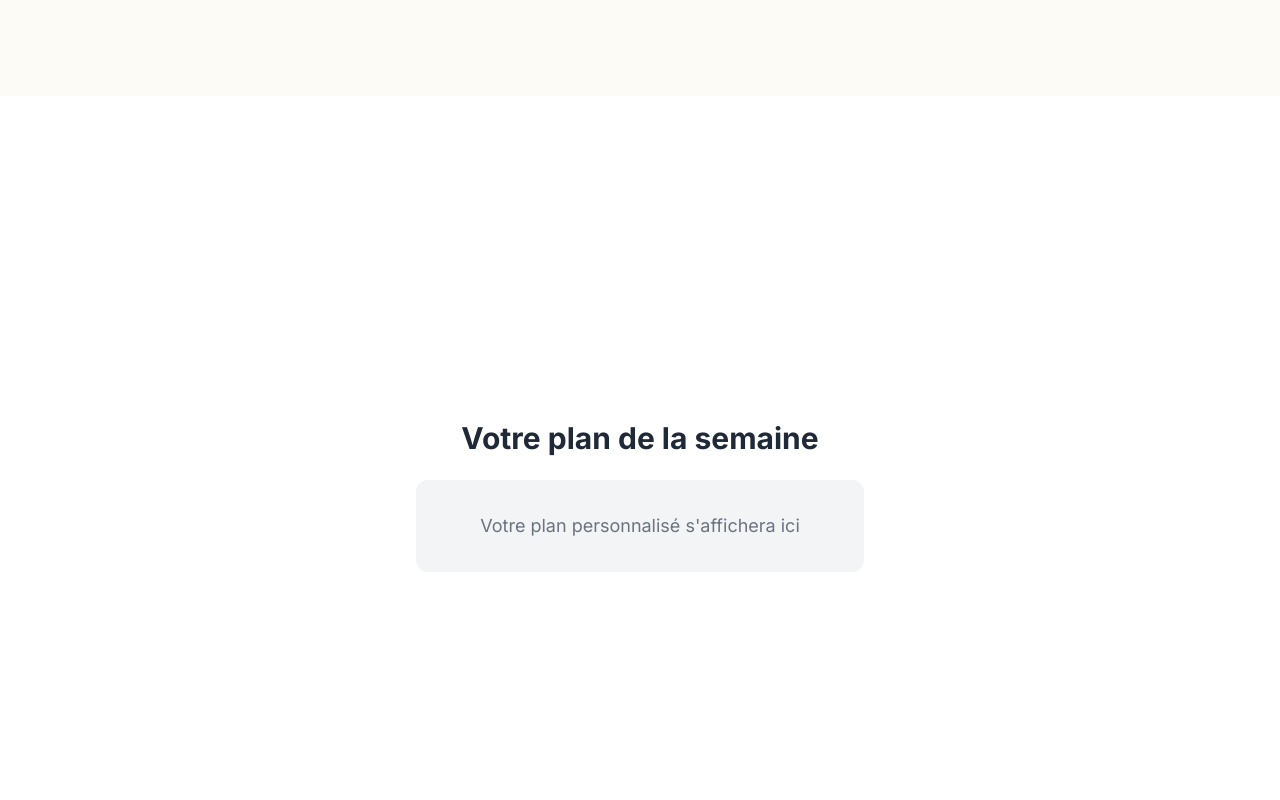
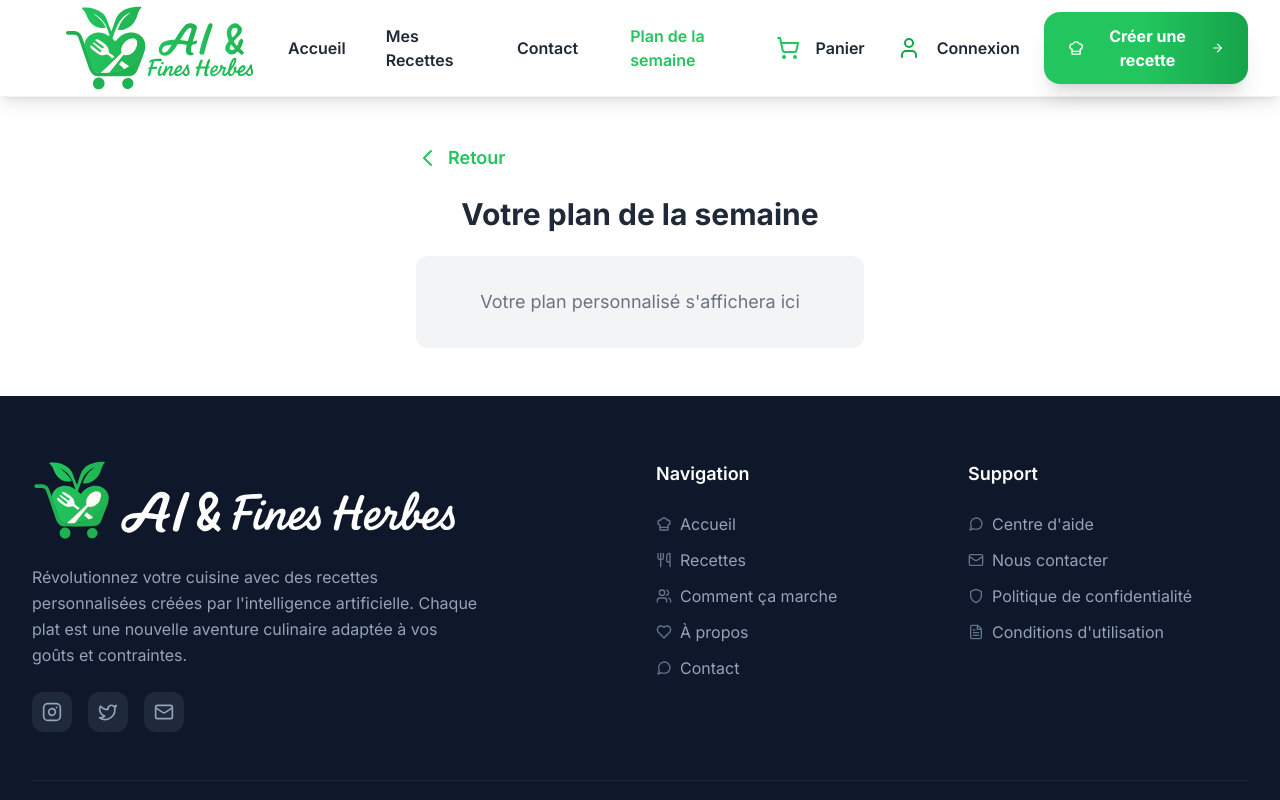
Before and after one commit to Daniel-Le-Petit/ai-recipe-frontend-m, a Next.js app: page /plan-semaine/voir in a window 1280 px wide. Shown: the top 800 px of the page. Built offline with nearby package versions, Linux system fonts and the light colour scheme; a web font is replaced by a local one.

Commit message:
feat: Ajustement des cards, mes-recettes, Connexion, plan semaine V2

```diff
--- a/src/app/contact/page.tsx
+++ b/src/app/contact/page.tsx
@@ -73,6 +73,18 @@ export default function Contact() {
   return (
     <div className="min-h-screen" style={{backgroundColor: '#FDFBF5'}}>
       <Header />
+      <div className="max-w-3xl mx-auto py-6">
+        <button
+          onClick={() => window.history.back()}
+          className="flex items-center gap-2 text-herb-green hover:text-herb-dark font-semibold text-lg mb-4"
+          aria-label="Retour"
+        >
+          <svg xmlns="http://www.w3.org/2000/svg" className="h-6 w-6" fill="none" viewBox="0 0 24 24" stroke="currentColor">
+            <path strokeLinecap="round" strokeLinejoin="round" strokeWidth={2} d="M15 19l-7-7 7-7" />
+          </svg>
+          Retour
+        </button>
+      </div>
 
       {/* Hero Section */}
       <section className="relative py-20 px-4 sm:px-6 lg:px-8 overflow-hidden">
--- a/src/app/creer-recette/page.tsx
+++ b/src/app/creer-recette/page.tsx
@@ -9,6 +9,18 @@ export default function CreateRecipePage() {
   return (
     <main className="min-h-screen">
       <Header />
+      <div className="max-w-3xl mx-auto py-6">
+        <button
+          onClick={() => window.history.back()}
+          className="flex items-center gap-2 text-herb-green hover:text-herb-dark font-semibold text-lg mb-4"
+          aria-label="Retour"
+        >
+          <svg xmlns="http://www.w3.org/2000/svg" className="h-6 w-6" fill="none" viewBox="0 0 24 24" stroke="currentColor">
+            <path strokeLinecap="round" strokeLinejoin="round" strokeWidth={2} d="M15 19l-7-7 7-7" />
+          </svg>
+          Retour
+        </button>
+      </div>
       <Suspense fallback={<div>Chargement du générateur...</div>}>
         <RecipeGenerator />
       </Suspense>
--- a/src/app/mes-recettes/page.tsx
+++ b/src/app/mes-recettes/page.tsx
@@ -73,7 +73,20 @@ export default function MesRecettesPage() {
     <>
       <Header />
       <div className="max-w-5xl mx-auto py-8">
+        <div className="mb-4">
+          <button
+            onClick={() => window.history.back()}
+            className="flex items-center gap-2 text-herb-green hover:text-herb-dark font-semibold text-lg"
+            aria-label="Retour"
+          >
+            <svg xmlns="http://www.w3.org/2000/svg" className="h-6 w-6" fill="none" viewBox="0 0 24 24" stroke="currentColor">
+              <path strokeLinecap="round" strokeLinejoin="round" strokeWidth={2} d="M15 19l-7-7 7-7" />
+            </svg>
+            Retour
+          </button>
+        </div>
         <h1 className="text-2xl font-bold mb-4">Mes Recettes</h1>
+        <p className="text-center text-gray-500 italic text-md mb-6">Conservez l'historique de vos recettes et partagez vos découvertes gourmandes</p>
         <div className="mb-6 flex items-center gap-4">
           <label htmlFor="sort" className="font-medium">Trier par :</label>
           <select
--- a/src/app/panier/page.tsx
+++ b/src/app/panier/page.tsx
@@ -47,6 +47,18 @@ export default function PanierPage() {
   return (
     <>
       <Header />
+      <div className="max-w-3xl mx-auto py-6">
+        <button
+          onClick={() => window.history.back()}
+          className="flex items-center gap-2 text-herb-green hover:text-herb-dark font-semibold text-lg mb-4"
+          aria-label="Retour"
+        >
+          <svg xmlns="http://www.w3.org/2000/svg" className="h-6 w-6" fill="none" viewBox="0 0 24 24" stroke="currentColor">
+            <path strokeLinecap="round" strokeLinejoin="round" strokeWidth={2} d="M15 19l-7-7 7-7" />
+          </svg>
+          Retour
+        </button>
+      </div>
       <div className="min-h-screen bg-gradient-to-br from-herb-green/5 to-sage/5">
         {/* Header */}
         <div className="bg-white/80 backdrop-blur-sm border-b border-slate-200/60">
--- a/src/app/plan-semaine/page.tsx
+++ b/src/app/plan-semaine/page.tsx
@@ -9,6 +9,18 @@ export default function PlanSemainePage() {
   return (
     <>
       <Header />
+      <div className="max-w-3xl mx-auto py-6">
+        <button
+          onClick={() => window.history.back()}
+          className="flex items-center gap-2 text-herb-green hover:text-herb-dark font-semibold text-lg mb-4"
+          aria-label="Retour"
+        >
+          <svg xmlns="http://www.w3.org/2000/svg" className="h-6 w-6" fill="none" viewBox="0 0 24 24" stroke="currentColor">
+            <path strokeLinecap="round" strokeLinejoin="round" strokeWidth={2} d="M15 19l-7-7 7-7" />
+          </svg>
+          Retour
+        </button>
+      </div>
       <div className="flex flex-col items-center justify-center bg-white px-4 py-12">
         <div className="max-w-md w-full mx-auto text-center">
           <div className="flex items-center justify-center mb-4">
--- a/src/app/plan-semaine/voir/page.tsx
+++ b/src/app/plan-semaine/voir/page.tsx
@@ -1,13 +1,30 @@
 "use client";
+import Header from '@/components/Header';
+import Footer from '@/components/Footer';
+
 export default function VoirPlanSemainePage() {
   return (
-    <div className="min-h-screen flex flex-col items-center justify-center bg-white px-4 py-12">
-      <div className="max-w-md w-full mx-auto text-center">
-        <h1 className="text-3xl font-bold text-gray-800 mb-6">Votre plan de la semaine</h1>
-        <div className="bg-gray-100 rounded-xl p-8 text-gray-500 text-lg">
-          Votre plan personnalisé s'affichera ici
+    <>
+      <Header />
+      <div className="flex flex-col items-center justify-center bg-white px-4 py-12">
+        <div className="max-w-md w-full mx-auto text-center">
+          <button
+            onClick={() => window.history.back()}
+            className="flex items-center gap-2 text-herb-green hover:text-herb-dark font-semibold text-lg mb-6"
+            aria-label="Retour"
+          >
+            <svg xmlns="http://www.w3.org/2000/svg" className="h-6 w-6" fill="none" viewBox="0 0 24 24" stroke="currentColor">
+              <path strokeLinecap="round" strokeLinejoin="round" strokeWidth={2} d="M15 19l-7-7 7-7" />
+            </svg>
+            Retour
+          </button>
+          <h1 className="text-3xl font-bold text-gray-800 mb-6">Votre plan de la semaine</h1>
+          <div className="bg-gray-100 rounded-xl p-8 text-gray-500 text-lg">
+            Votre plan personnalisé s'affichera ici
+          </div>
         </div>
       </div>
-    </div>
+      <Footer />
+    </>
   );
 }
--- a/src/app/recettes/page.tsx
+++ b/src/app/recettes/page.tsx
@@ -69,6 +69,18 @@ export default function RecipesPage() {
   return (
       <div className="min-h-screen bg-gray-50">
       <Header />
+      <div className="max-w-3xl mx-auto py-6">
+        <button
+          onClick={() => window.history.back()}
+          className="flex items-center gap-2 text-herb-green hover:text-herb-dark font-semibold text-lg mb-4"
+          aria-label="Retour"
+        >
+          <svg xmlns="http://www.w3.org/2000/svg" className="h-6 w-6" fill="none" viewBox="0 0 24 24" stroke="currentColor">
+            <path strokeLinecap="round" strokeLinejoin="round" strokeWidth={2} d="M15 19l-7-7 7-7" />
+          </svg>
+          Retour
+        </button>
+      </div>
         <div className="container mx-auto px-4 py-8">
           <div className="flex items-center justify-center min-h-[400px]">
             <div className="text-center">
@@ -109,6 +121,18 @@ export default function RecipesPage() {
   return (
     <div className="min-h-screen bg-gray-50">
       <Header />
+      <div className="max-w-3xl mx-auto py-6">
+        <button
+          onClick={() => window.history.back()}
+          className="flex items-center gap-2 text-herb-green hover:text-herb-dark font-semibold text-lg mb-4"
+          aria-label="Retour"
+        >
+          <svg xmlns="http://www.w3.org/2000/svg" className="h-6 w-6" fill="none" viewBox="0 0 24 24" stroke="currentColor">
+            <path strokeLinecap="round" strokeLinejoin="round" strokeWidth={2} d="M15 19l-7-7 7-7" />
+          </svg>
+          Retour
+        </button>
+      </div>
 
       {/* Hero Section */}
       <div className="bg-gradient-to-r from-green-600 to-green-800 text-white py-16">
--- a/src/components/Header.tsx
+++ b/src/components/Header.tsx
@@ -9,7 +9,7 @@ import { useAppContext } from '../context/AppContext'
 
 const navigation = [
   { name: 'Accueil', href: '/' },
-  { name: 'Recettes', href: '/recettes' },
+  { name: 'Mes Recettes', href: '/mes-recettes' },
   { name: 'Contact', href: '/contact' },
 ]
 
```
